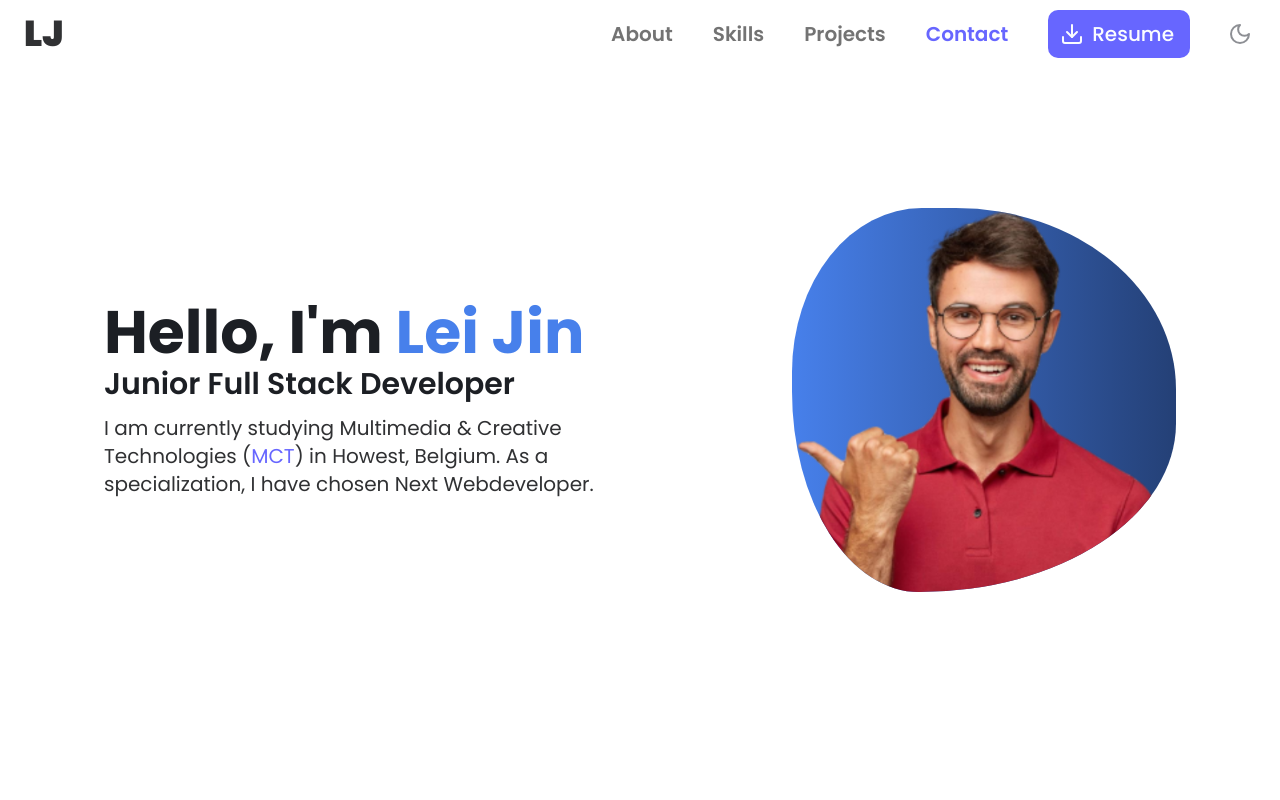
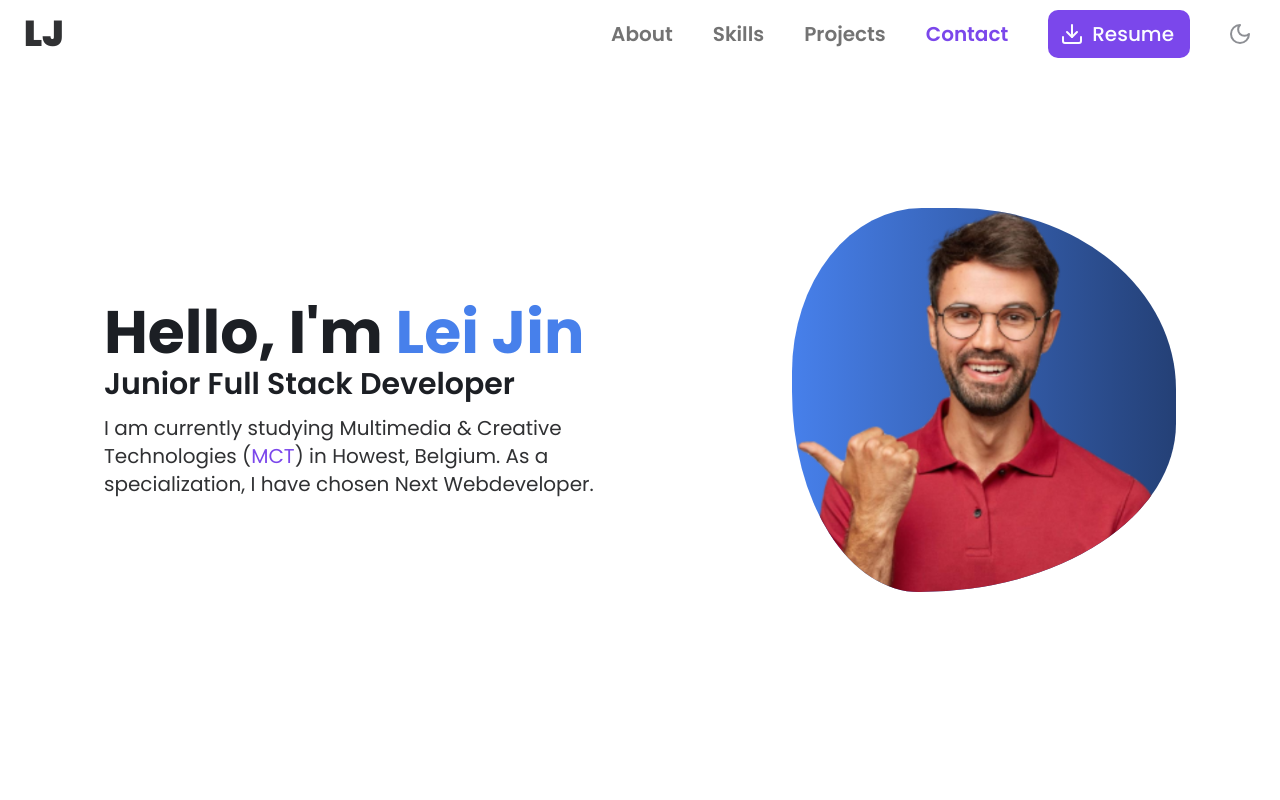
Before and after one commit to Jinlei2000/portfolio-2023, a React (Vite) app: page / in a window 1280 px wide. Shown: the top 800 px of the page. Built offline with nearby package versions, Linux system fonts and the light colour scheme.

Commit message:
feat: change purple color

```diff
--- a/src/components/HeaderSection.tsx
+++ b/src/components/HeaderSection.tsx
@@ -1,9 +1,20 @@
 import { motion } from 'framer-motion'
-import { textFadeInSlideDown } from '../animation/animation';
+import { textFadeInSlideDown } from '../animation/animation'
 
-export default ({ title, subtitle }: { title: string; subtitle: string }) => {
+export default ({
+  title,
+  subtitle,
+  textAlignment = 'center',
+}: {
+  title: string
+  subtitle: string
+  textAlignment?: 'left' | 'center' | 'right'
+}) => {
   return (
-    <header className="flex flex-col text-center md:space-y-2 lg:space-y-4">
+    <header
+      className={`flex flex-col
+      text-${textAlignment} md:space-y-2 lg:space-y-4`}
+    >
       <motion.h2
         className="text-3xl font-bold text-own-neutral-900 dark:text-own-neutral-200 md:text-5xl xl:text-6xl"
         initial="initial"
@@ -13,7 +24,7 @@ export default ({ title, subtitle }: { title: string; subtitle: string }) => {
         {title}
       </motion.h2>
       <motion.h3
-        className=" text-xl font-semibold text-own-neutral-900 dark:text-own-neutral-200 md:text-2xl xl:text-3xl"
+        className="text-xl font-semibold text-own-neutral-900 dark:text-own-neutral-200 md:text-2xl xl:text-3xl"
         initial="initial"
         whileInView="animation"
         variants={textFadeInSlideDown}
--- a/src/components/NavItems.tsx
+++ b/src/components/NavItems.tsx
@@ -49,22 +49,18 @@ const Navigation = ({
         href="/docs/LJ-Resume.pdf"
         download
         className={`
-      mx-3 flex items-center gap-2 rounded-own bg-own-alpha py-3 pl-3 pr-4 font-medium leading-none
+      bg-own-alpha mx-3 flex items-center gap-2 rounded-own py-3 pl-3 pr-4 font-medium leading-none
       ${
         isMobile
-          ? 'bg-own-alpha-light text-own-neutral-50 hover:bg-own-alpha-dark dark:text-own-neutral-50 dark:hover:bg-own-alpha-dark'
-          : 'text-own-neutral-50 hover:bg-own-alpha-dark dark:bg-own-alpha-light dark:text-own-neutral-200 dark:hover:bg-own-alpha-dark'
+          ? 'bg-own-primary-450 text-own-neutral-50 hover:bg-own-primary-500 dark:bg-own-primary-500 dark:text-own-neutral-50 dark:hover:bg-own-primary-600'
+          : 'bg-own-primary-500 text-own-neutral-50 hover:bg-own-primary-600 dark:bg-own-primary-450 dark:text-own-neutral-50 dark:hover:bg-own-primary-500'
       }
 
     `}
       >
         <Download
           className={`
-      ${
-        isMobile
-          ? 'stroke-own-neutral-50'
-          : 'stroke-own-neutral-50 dark:stroke-own-neutral-200'
-      }
+      ${isMobile ? 'stroke-own-neutral-50' : ''}
       `}
         />
         Resume
@@ -73,8 +69,8 @@ const Navigation = ({
   )
 
   const btnModeStyle = isMobile
-    ? 'stroke-own-neutral-200 dark:stroke-own-neutral-500 group-hover:stroke-own-alpha dark:group-hover:stroke-own-alpha-light'
-    : 'stroke-own-neutral-500 group-hover:stroke-own-alpha dark:group-hover:stroke-own-alpha-light'
+    ? 'stroke-own-neutral-200 dark:stroke-own-neutral-500 group-hover:stroke-own-primary-400 dark:group-hover:stroke-own-primary-500'
+    : 'stroke-own-neutral-500 dark:stroke-own-neutral-200 group-hover:stroke-own-primary-500 dark:group-hover:stroke-own-primary-400'
 
   const toggleButton = (
     <motion.li
--- a/src/components/NavLink.tsx
+++ b/src/components/NavLink.tsx
@@ -28,16 +28,16 @@ export default ({
           ? `
       ${
         selectedSection === lowerCasePage
-          ? 'text-own-alpha dark:text-own-alpha-light'
+          ? 'text-own-primary-500 dark:text-own-primary-400'
           : ''
-      } rounded-own-sm px-3 py-1 hover:text-own-alpha focus-visible:outline-none focus-visible:ring-1 focus-visible:ring-own-neutral-100 dark:hover:text-own-alpha-light  dark:focus-visible:ring-own-neutral-600
+      } rounded-own-sm px-3 py-1 hover:text-own-primary-500 focus-visible:outline-none focus-visible:ring-1 focus-visible:ring-own-neutral-100 dark:hover:text-own-primary-400 dark:focus-visible:ring-own-neutral-600
       `
           : `
       ${
         selectedSection === lowerCasePage
-          ? 'text-own-alpha-light dark:text-own-alpha'
+          ? 'text-own-primary-400 dark:text-own-primary-500'
           : ''
-      } light:focus-visible:ring-own-neutral-600 rounded-own-sm px-3 py-1 hover:text-own-alpha-light focus-visible:outline-none focus-visible:ring-1 focus-visible:ring-own-neutral-100 dark:hover:text-own-alpha
+      } rounded-own-sm px-3 py-1 hover:text-own-primary-400 focus-visible:outline-none focus-visible:ring-1 focus-visible:ring-own-neutral-100 dark:hover:text-own-primary-500 dark:focus-visible:ring-own-neutral-600
       `
       }
     >
--- a/src/components/Skills.tsx
+++ b/src/components/Skills.tsx
@@ -32,8 +32,8 @@ export default () => {
           {skillBanners}
         </div>
         {/* Gradient to hide the overflow */}
-        <div className="absolute left-0 top-0 z-10 h-full w-10 bg-gradient-to-r from-own-neutral-50 to-transparent dark:from-own-neutral-900  md:w-28 lg:w-36 xl:w-60"></div>
-        <div className="absolute right-0 top-0 z-10 h-full w-10 bg-gradient-to-l from-own-neutral-50 to-transparent dark:from-own-neutral-900  md:w-28 lg:w-36 xl:w-60"></div>
+        <div className="absolute left-0 top-0 z-10 h-full w-10 bg-gradient-to-r from-own-neutral-50 to-transparent dark:from-own-neutral-800 md:w-28 lg:w-36 xl:w-60"></div>
+        <div className="absolute right-0 top-0 z-10 h-full w-10 bg-gradient-to-l from-own-neutral-50 to-transparent dark:from-own-neutral-800 md:w-28 lg:w-36 xl:w-60"></div>
       </div>
     </>
   )
--- a/src/routes/Home.tsx
+++ b/src/routes/Home.tsx
@@ -77,7 +77,7 @@ export default () => {
                   I am currently studying Multimedia & Creative Technologies (
                   <a
                     href="https://mct.be/"
-                    className="text-own-alpha hover:text-own-alpha-dark dark:hover:text-own-alpha-light"
+                    className="text-own-primary-500 hover:text-own-primary-600 dark:text-own-primary-400 dark:hover:text-own-primary-500"
                     target="_blank"
                     rel="noopener noreferrer"
                   >
@@ -108,33 +108,16 @@ export default () => {
           <section
             ref={projectsRef}
             id="projects"
-            className="flex h-screen flex-col items-center justify-center  lg:flex-row-reverse lg:justify-between lg:px-20"
+            className="mx-auto max-w-screen-xl px-4 pt-[52px] md:px-6 lg:pt-[68px]"
           >
-            {/* Image */}
-            <BlobImage src="/img/lei.png" alt="Lei Jin" />
-
-            {/* Text */}
-            <div className="max-w-md text-center md:max-w-lg lg:text-left">
-              <h1 className="text-3xl font-bold text-own-neutral-900 dark:text-own-neutral-200 md:mb-1 md:text-5xl xl:text-6xl">
-                Hello, I'm <span className="text-own-secondary">Projects</span>
-              </h1>
-
-              <h2 className="mb-3 text-xl font-semibold  text-own-neutral-900 dark:text-own-neutral-200 md:text-2xl xl:text-3xl">
-                Junior Full Stack Developer
-              </h2>
-              <p className="text-md text-own-neutral-700 dark:text-own-neutral-300 md:text-lg xl:text-xl">
-                I am currently studying Multimedia & Creative Technologies (
-                <a
-                  href="https://mct.be/"
-                  className="text-own-alpha dark:text-own-alpha-light"
-                  target="_blank"
-                  rel="noopener noreferrer"
-                >
-                  MCT
-                </a>
-                ) in Howest, Belgium. As a specialization, I have chosen Next
-                Webdeveloper.
-              </p>
+            <div className="flex flex-col space-y-6 py-12 md:space-y-10 md:py-16 lg:py-20">
+              {/* Header */}
+              <HeaderSection
+                title="Projects"
+                subtitle="What I've done"
+                textAlignment="left"
+              />
+              {/* Projects */}
             </div>
           </section>
 
--- a/tailwind.config.js
+++ b/tailwind.config.js
@@ -14,11 +14,10 @@ export default {
       // use own colors
       colors: {
         own: {
-          alpha: '#6766FF',
-          'alpha-light': '#9E9DF2',
-          'alpha-dark': '#5E5DD9',
-          'alpha-transparent-700': '#6766FF40',
-          'alpha-transparent-800': '#5E5DD94D',
+          'primary-400': '#D0BDF8',
+          'primary-450': '#A17CF0',
+          'primary-500': '#7B47EB',
+          'primary-600': '#5F20E6',
 
           secondary: '#4780EB',
           'secondary-700': '#4373CC',
@@ -42,7 +41,7 @@ export default {
         'own-sm': '0.3125rem', // 5px
         own: '0.625rem', // 10px
         'own-md': '1.25rem', // 20px
-        'own-lg':  '1.875rem', // 30px
+        'own-lg': '1.875rem', // 30px
       },
     },
   },
```
